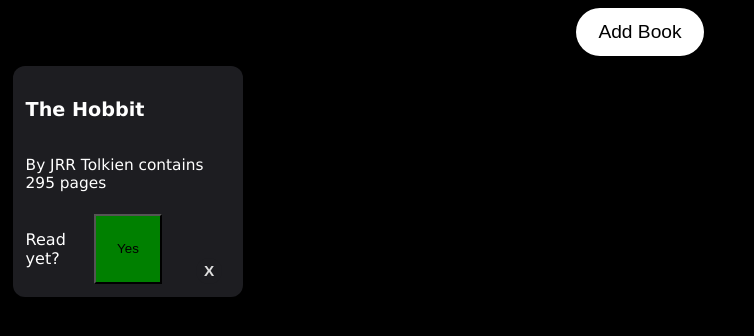
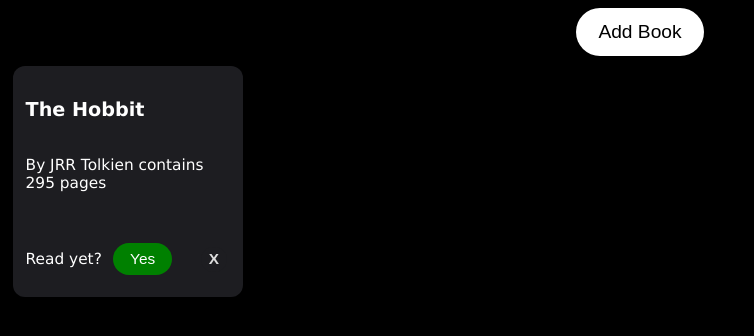
Before and after one commit to LineZealot/odin-library-app, a website: page index.html in a window 1280 px wide. Shown: the whole page, without its empty margins (0-754 px from the left). Drawn offline with Linux system fonts and the light colour scheme.

Commit message:
Read-yet button formatting style.css

```diff
--- a/style.css
+++ b/style.css
@@ -68,7 +68,7 @@ html {
 
 .book-item {
   display: grid;
-  grid-template-columns: 2fr 2fr 1fr 1fr;
+  grid-template-columns: 3fr 2fr 1fr 1fr;
   grid-template-rows: 1fr 3fr 1fr;
   width: 16vw;
   height: max(16vw, 120px);
@@ -92,13 +92,30 @@ html {
   font-size: max(1.2vw, 8px);
 }
 
+.book-item-read-yet-question {
+  grid-column: 1/2;
+  grid-row: 3/4;
+  font-size: max(1.2vw, 8px);
+}
+
+.book-item-read-yet-button {
+  grid-row: 3/4;
+  grid-column: 2/3;
+  align-self: center;
+  height: max(2.5vw, 16px);
+  font-size: max(1.2vw, 8px);
+  border: none;
+  border-radius: 24px;
+  color: white;
+}
+
 .book-item-delete {
   grid-column: 4/5;
   grid-row: 3/4;
   display: flex;
   justify-content: center;
   align-items: center;
-  align-self: flex-end;
+  align-self: center;
   width: 2vw;
   height: 2vw;
   font-size: 1.2vw;
```
